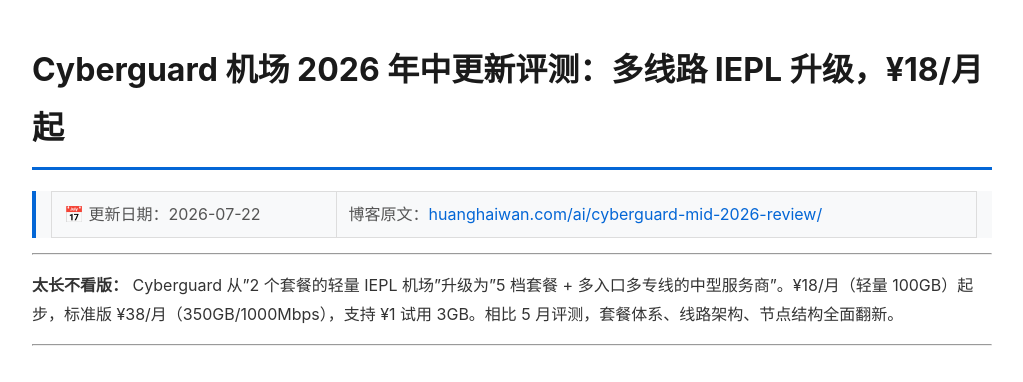
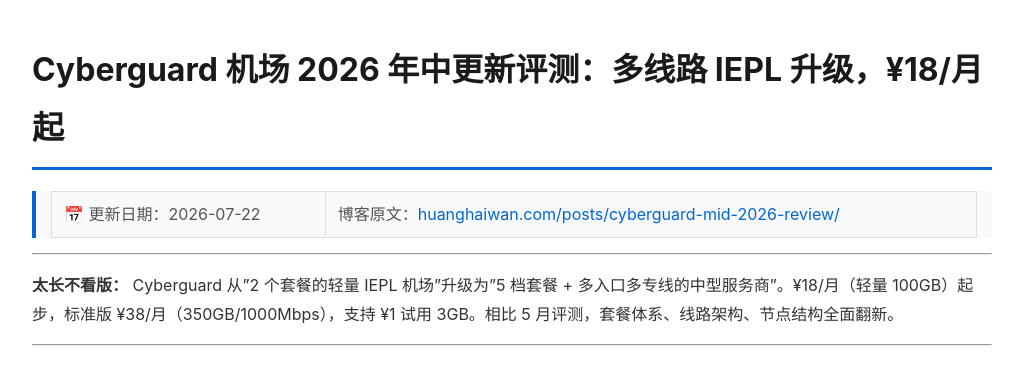
Before and after one commit to yezuofan/free-internet-guide, a Jekyll site: the page built from getting-started/cyberguard-mid-2026-review.md, in a window 1280 px wide. Shown: the top 382 px of the page, without its empty margins (128-1151 px from the left). Built offline with Jekyll 4.4.1, drawn with Linux system fonts in a browser that asks for light colours; our own code applies the rules of GitHub Pages for plain Markdown files.

Commit message:
Align cyberguard review source link label with posts path

```diff
--- a/getting-started/cyberguard-mid-2026-review.md
+++ b/getting-started/cyberguard-mid-2026-review.md
@@ -1,6 +1,6 @@
 # Cyberguard 机场 2026 年中更新评测：多线路 IEPL 升级，¥18/月起
 
-> 📅 更新日期：2026-07-22 | 博客原文：[huanghaiwan.com/ai/cyberguard-mid-2026-review/](https://huanghaiwan.com/posts/cyberguard-mid-2026-review/)
+> 📅 更新日期：2026-07-22 | 博客原文：[huanghaiwan.com/posts/cyberguard-mid-2026-review/](https://huanghaiwan.com/posts/cyberguard-mid-2026-review/)
 
 ---
 
```
